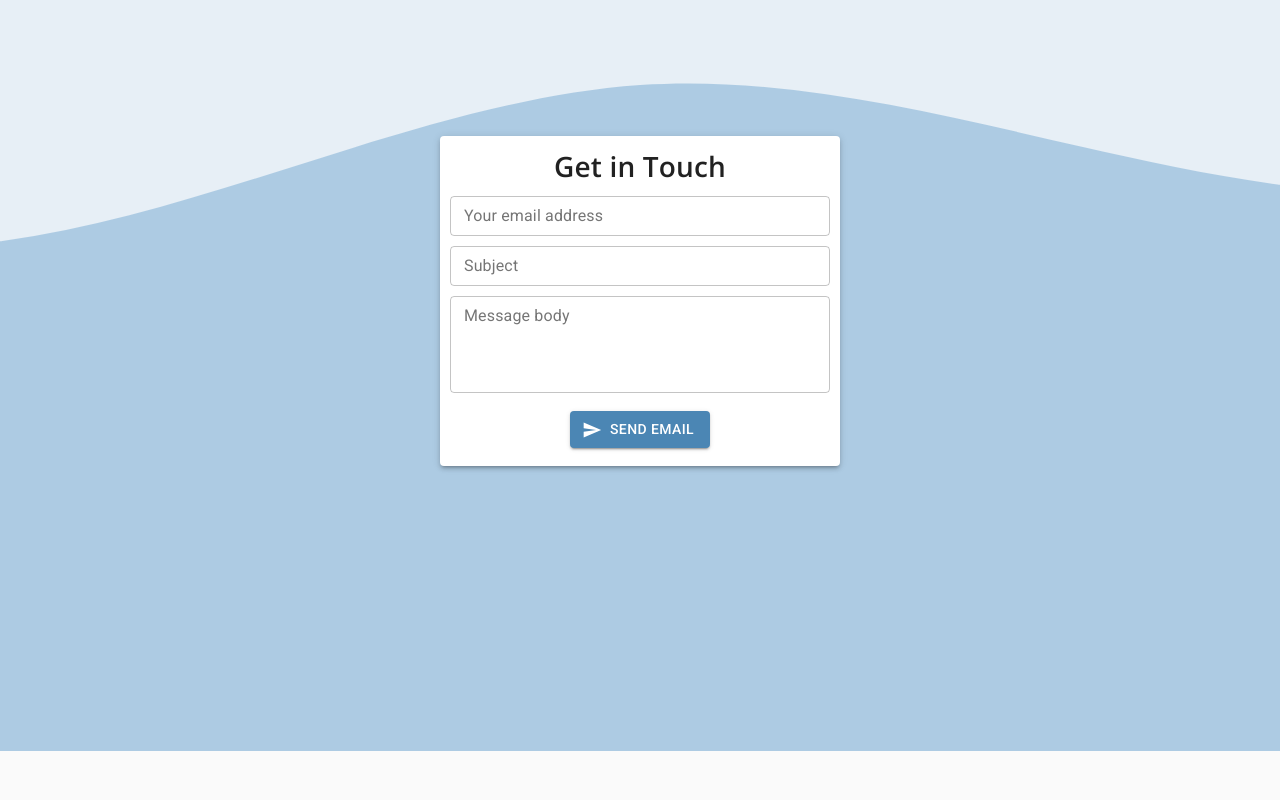
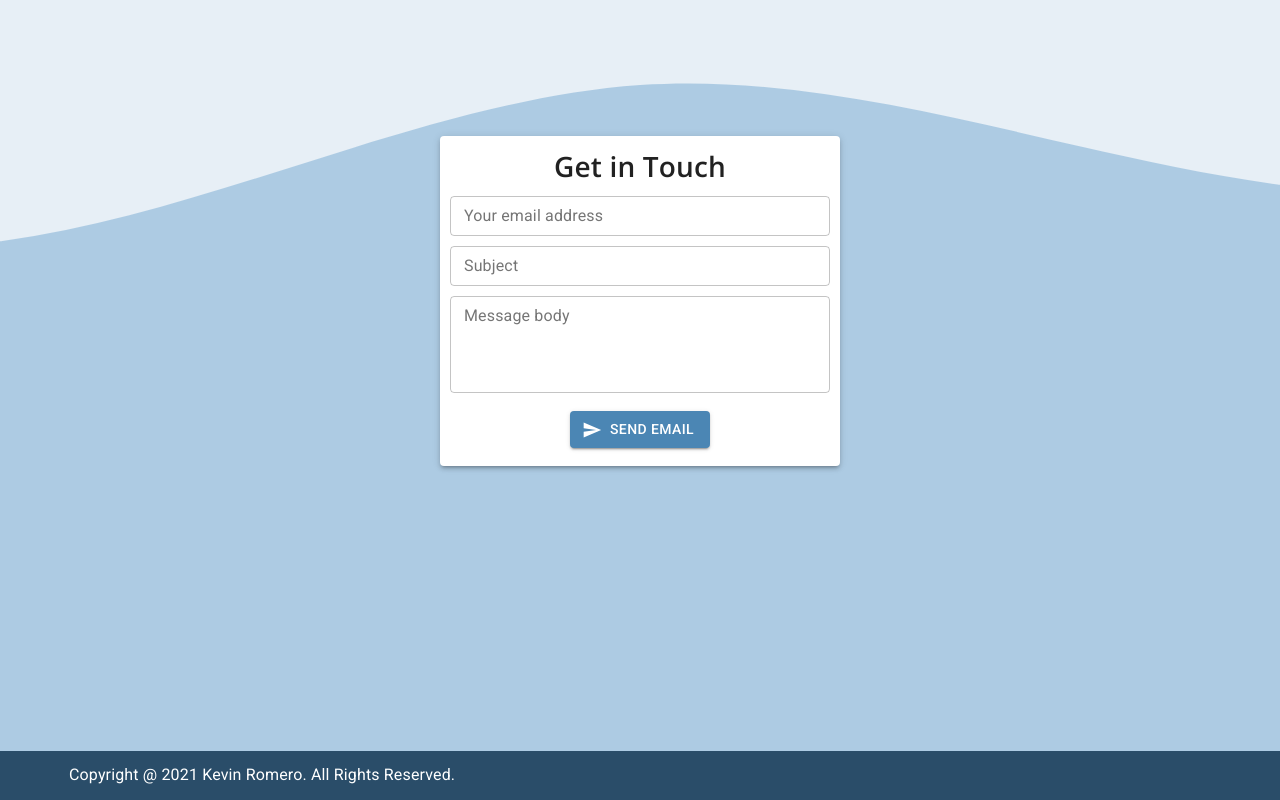
Before and after one commit to KVN2099/landing-page, a React (Create React App) app: page / in a window 1280 px wide. Shown: the part 2648-3448 px from the top of the page. Before the commit the page ends 3399 px from the top, so only its background shows below. Built offline with nearby package versions, Linux system fonts and the light colour scheme.

Commit message:
Added footer with copyright disclaimer

```diff
--- a/src/App.js
+++ b/src/App.js
@@ -4,6 +4,7 @@ import About from './Slides/About/About';
 import Projects from './Slides/Projects/Projects';
 import CodingChallenges from './Slides/Coding Challenges/CodingChallenges';
 import Contact from './Slides/Contact Me/Contact';
+import Footer from './Components/Footer/Footer';
 
 function App() {
   return (
@@ -13,6 +14,7 @@ function App() {
       <Projects />
       <CodingChallenges />
       <Contact />
+      <Footer />
     </div>
   );
 }
--- /dev/null
+++ b/src/Components/Footer/Footer.css
@@ -0,0 +1,14 @@
+.footer-container {
+    width: 100%;
+    min-height: 50px;
+    background-color: #2a4d69;
+    display: flex;
+    align-items: center;
+}
+
+.content-box {
+    width: 90%;
+    margin: 0 auto;
+    color: #fff;
+    padding: 5px;
+}
--- /dev/null
+++ b/src/Components/Footer/Footer.js
@@ -0,0 +1,17 @@
+import { Box, Paper, Typography } from '@material-ui/core';
+import React from 'react';
+import './Footer.css';
+
+function Footer() {
+    return (
+        <Paper className="footer-container" elevation={0} square style={{ backgroundColor: '#2a4d69' }}>
+            <Box className="content-box">
+                <Typography>
+                    Copyright @ 2021 Kevin Romero. All Rights Reserved.
+                </Typography>
+            </Box>
+        </Paper>
+    )
+}
+
+export default Footer
```
